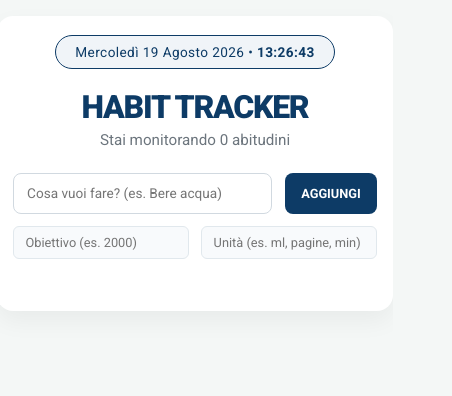
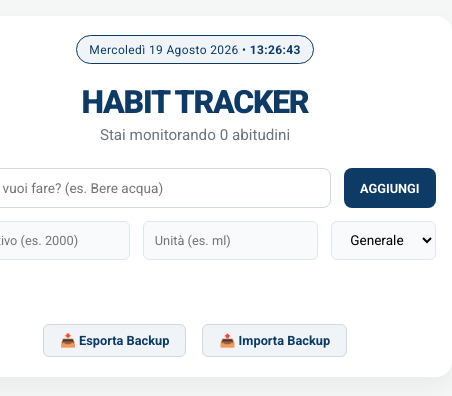
Before and after one commit to AgoKey/habit-tracker, a React (Vite) app: page / in a window 390 px wide. Shown: the top 396 px of the page, 452 px wide, since content can reach past the window. Built offline with nearby package versions, Linux system fonts and the light colour scheme.

Commit message:
Aggiunta categoria

```diff
--- a/src/App.css
+++ b/src/App.css
@@ -36,7 +36,7 @@ body {
   padding: 0.5rem 1.2rem;
   border-radius: 20px;
   font-size: 0.85rem;
-  margin-top: -3.8rem;
+  margin-top: 0;
   margin-bottom: 1.8rem;
   text-transform: capitalize;
   letter-spacing: 0.03em;
@@ -325,19 +325,12 @@ h1 {
     padding: 1.2rem 1rem;
   }
 
- .datetime-badge {
-  background: #f0f4f8;
-  color: #0d3b66;
-  padding: 0.5rem 1.2rem;
-  border-radius: 20px;
-  font-size: 0.85rem;
-  margin-top: 0;
-  margin-bottom: 1.2rem;
-  text-transform: capitalize;
-  letter-spacing: 0.03em;
-  border: 1.5px solid #0d3b66;
-  display: inline-block;
-}
+  .datetime-badge {
+    font-size: 0.75rem;
+    padding: 0.4rem 0.8rem;
+    margin-top: 0;
+    margin-bottom: 1.2rem;
+  }
 
   .form-main-row input {
     font-size: 0.85rem;
@@ -374,3 +367,47 @@ h1 {
     font-size: 0.75rem;
   }
 }
+/* Selettore Categoria */
+.category-select {
+  flex: 1;
+  padding: 0.6rem 0.9rem;
+  border: 1.5px solid #e1e8ed;
+  border-radius: 6px;
+  font-size: 0.85rem;
+  background: #f8fafc;
+  outline: none;
+  cursor: pointer;
+}
+
+.category-badge {
+  font-size: 0.75rem;
+  font-weight: 600;
+  padding: 0.2rem 0.5rem;
+  border-radius: 6px;
+}
+
+/* Pulsanti Backup */
+.backup-actions {
+  display: flex;
+  gap: 1rem;
+  margin-top: 2rem;
+  width: 100%;
+  justify-content: center;
+}
+
+.backup-btn {
+  font-size: 0.8rem;
+  padding: 0.5rem 1rem;
+  background: #f0f4f8;
+  color: #0d3b66;
+  border: 1px solid #d1d9e0;
+  border-radius: 6px;
+  cursor: pointer;
+  font-weight: 600;
+  display: inline-block;
+  transition: background 0.2s;
+}
+
+.backup-btn:hover {
+  background: #e1e8ed;
+}
--- a/src/App.jsx
+++ b/src/App.jsx
@@ -3,6 +3,14 @@ import './App.css'
 
 const DAYS = ['L', 'M', 'M', 'G', 'V', 'S', 'D']
 const FULL_DAYS = ['Lunedì', 'Martedì', 'Mercoledì', 'Giovedì', 'Venerdì', 'Sabato', 'Domenica']
+
+const CATEGORIES = [
+  { name: 'Generale', color: '#0d3b66' },
+  { name: 'Salute', color: '#2a9d8f' },
+  { name: 'Studio', color: '#9c89b8' },
+  { name: 'Lavoro', color: '#f4a261' },
+  { name: 'Personal', color: '#e76f51' }
+]
 
 function App() {
   const [habits, setHabits] = useState(() => {
@@ -18,6 +26,7 @@ function App() {
   const [inputVal, setInputVal] = useState('')
   const [targetVal, setTargetVal] = useState('')
   const [unitVal, setUnitVal] = useState('')
+  const [categoryVal, setCategoryVal] = useState('Generale')
   const [now, setNow] = useState(new Date())
 
   useEffect(() => {
@@ -41,6 +50,7 @@ function App() {
       title: inputVal.trim(),
       target: targetVal ? Number(targetVal) : null,
       unit: unitVal.trim() || '',
+      category: categoryVal,
       completedDays: [false, false, false, false, false, false, false]
     }
     setHabits([...habits, newHabit])
@@ -75,6 +85,38 @@ function App() {
       setHistory([weekRecord, ...history])
       setHabits(habits.map(habit => ({ ...habit, completedDays: Array(7).fill(false) })))
     }
+  }
+
+  // Funzioni Backup (Esporta/Importa)
+  const exportData = () => {
+    const data = JSON.stringify({ habits, history }, null, 2)
+    const blob = new Blob([data], { type: 'application/json' })
+    const url = URL.createObjectURL(blob)
+    const link = document.createElement('a')
+    link.href = url
+    link.download = `habit_tracker_backup_${new Date().toISOString().slice(0, 10)}.json`
+    link.click()
+  }
+
+  const importData = (e) => {
+    const file = e.target.files[0]
+    if (!file) return
+    const reader = new FileReader()
+    reader.onload = (event) => {
+      try {
+        const parsed = JSON.parse(event.target.result)
+        if (parsed.habits && parsed.history) {
+          setHabits(parsed.habits)
+          setHistory(parsed.history)
+          alert('Dati importati con successo!')
+        } else {
+          alert('File non valido.')
+        }
+      } catch {
+        alert('Errore durante la lettura del file.')
+      }
+    }
+    reader.readAsText(file)
   }
 
   const totalSlots = habits.length * 7
@@ -132,19 +174,29 @@ function App() {
           />
           <input
             type="text"
-            placeholder="Unità (es. ml, pagine, min)"
+            placeholder="Unità (es. ml)"
             value={unitVal}
             onChange={(e) => setUnitVal(e.target.value)}
           />
+          <select value={categoryVal} onChange={(e) => setCategoryVal(e.target.value)} className="category-select">
+            {CATEGORIES.map(cat => (
+              <option key={cat.name} value={cat.name}>{cat.name}</option>
+            ))}
+          </select>
         </div>
       </form>
 
       <div className="habit-list">
-        {habits.map(habit => (
-          <div key={habit.id} className="habit-card">
+        {habits.map(habit => {
+          const categoryObj = CATEGORIES.find(c => c.name === habit.category) || CATEGORIES[0]
+          return (
+            <div key={habit.id} className="habit-card" style={{ borderLeft: `5px solid ${categoryObj.color}` }}>
               <div className="habit-header">
                 <div className="title-group">
                   <span className="habit-title">{habit.title}</span>
+                  <span className="category-badge" style={{ background: `${categoryObj.color}20`, color: categoryObj.color }}>
+                    {habit.category || 'Generale'}
+                  </span>
                   {habit.target && <span className="target-badge">🎯 {habit.target} {habit.unit}</span>}
                 </div>
                 <div className="habit-actions">
@@ -160,7 +212,8 @@ function App() {
                 ))}
               </div>
             </div>
-        ))}
+          )
+        })}
       </div>
 
       {history.length > 0 && (
@@ -179,9 +232,18 @@ function App() {
 
       {habits.length > 0 && (
         <button className="reset-btn-large" onClick={archiveAndResetWeek}>
-          📦 ARCHIVIA E RESETTA SETTIMANA
+           ARCHIVIA E RESETTA SETTIMANA
         </button>
       )}
+
+      {/* Sezione Backup */}
+      <div className="backup-actions">
+        <button className="backup-btn" onClick={exportData}>📥 Esporta Backup</button>
+        <label className="backup-btn">
+          📤 Importa Backup
+          <input type="file" accept=".json" onChange={importData} hidden />
+        </label>
+      </div>
     </div>
   )
 }
```
Lines whose indentation alone changed are shown as unchanged.
